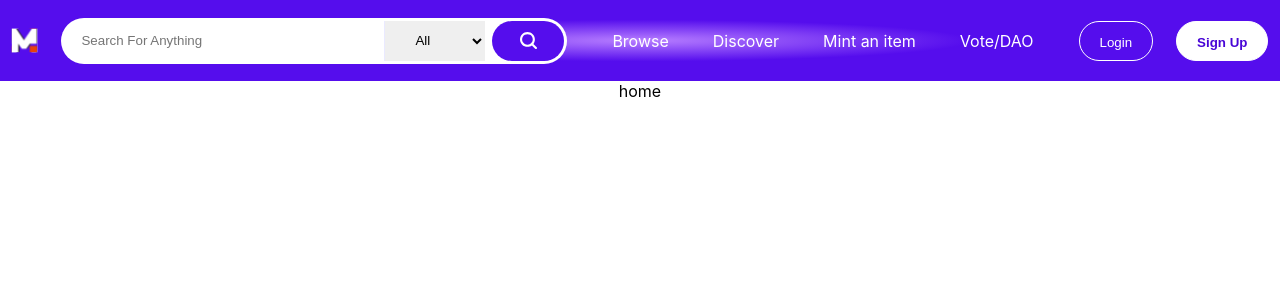
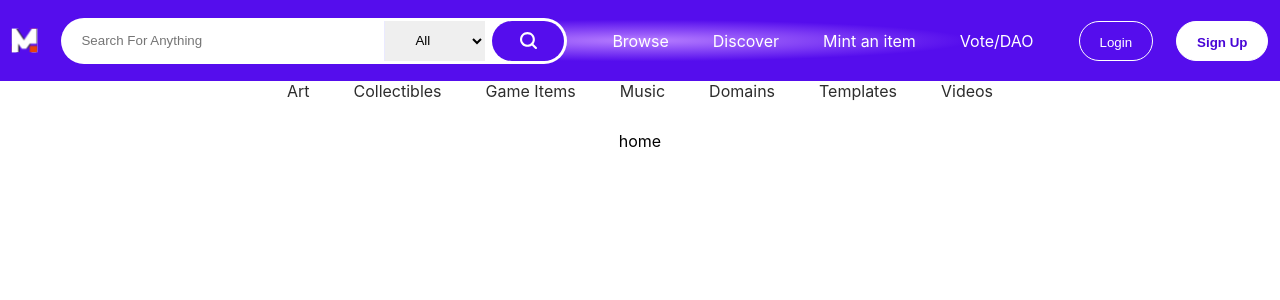
Before and after one commit to codegino/mintable, a React (Create React App) app: page / in a window 1280 px wide. Shown: the top 300 px of the page. Built offline with nearby package versions, Linux system fonts and the light colour scheme.

Commit message:
feat(header): Added category links

```diff
--- a/src/App.tsx
+++ b/src/App.tsx
@@ -1,26 +1,15 @@
 import React from 'react';
 import './App.css';
 import styled from '@emotion/styled';
-import AppWithProvider from './AppWithProvider';
 import AppHeader from './components/AppHeader';
 import {Route, Switch} from 'react-router-dom';
-
-const Button = styled.button<{color123: string}>`
-  padding: 32px;
-  background-color: hotpink;
-  font-size: 24px;
-  border-radius: 4px;
-  color: ${prop => prop.color123};
-  font-weight: bold;
-  &:hover {
-    color: white;
-  }
-`;
+import CategoryLinks from './components/CategoryLinks';
 
 function App(): JSX.Element {
   return (
     <div className="App">
       <AppHeader />
+      <CategoryLinks />
       <div>
         <Switch>
           <Route path="/about">
--- /dev/null
+++ b/src/components/CategoryLinks.tsx
@@ -0,0 +1,65 @@
+import React from 'react';
+import {Link} from 'react-router-dom';
+
+import styled from '@emotion/styled';
+
+const NavigationLinkContainer = styled.nav`
+  height: 50px;
+
+  ul {
+    display: flex;
+    list-style-type: none;
+    justify-content: center;
+    width: 100%;
+    margin: 0;
+    padding-inline-start: 0;
+  }
+
+  li {
+    margin: 0 20px;
+    a {
+      color: #2d2d2d;
+      text-decoration: none;
+      padding: 0 2px;
+
+      :hover {
+        background-color: white;
+        color: #550ded;
+      }
+    }
+
+    ::marker {
+      display: none;
+    }
+  }
+`;
+
+export default function CategoryLinks() {
+  return (
+    <NavigationLinkContainer>
+      <ul>
+        <li>
+          <Link to="/art">Art</Link>
+        </li>
+        <li>
+          <Link to="/collectibles">Collectibles</Link>
+        </li>
+        <li>
+          <Link to="/game-items">Game Items</Link>
+        </li>
+        <li>
+          <Link to="/music">Music</Link>
+        </li>
+        <li>
+          <Link to="/domains">Domains</Link>
+        </li>
+        <li>
+          <Link to="/templates">Templates</Link>
+        </li>
+        <li>
+          <Link to="/videos">Videos</Link>
+        </li>
+      </ul>
+    </NavigationLinkContainer>
+  );
+}
```
